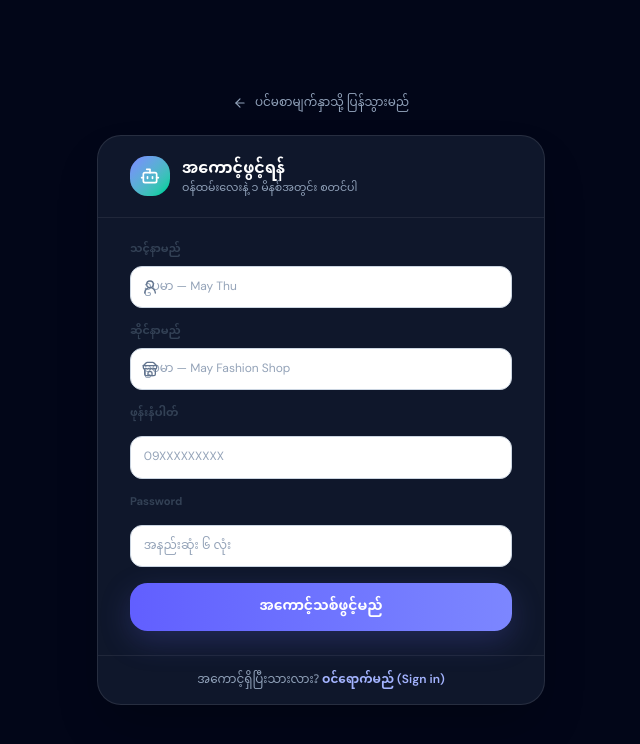
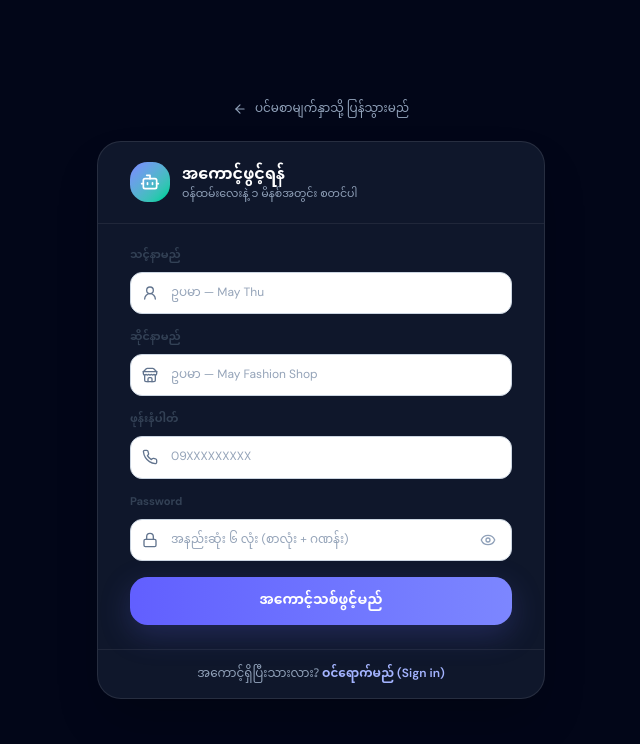
Before and after one commit to ZenithVogue/wonhtan-lay, a Next.js app: page /sign-up in a window 1280 px wide. Shown: the top 744 px of the page, without its empty margins (319-959 px from the left). Built offline with nearby package versions, Linux system fonts and the light colour scheme.

Commit message:
Auth form UX: icon padding fix, show/hide password, password complexity, autocomplete; footer CTA and link styling
Co-authored-by: arena-agent <297053741+arena-agent@users.noreply.github.com>

```diff
--- a/app/globals.css
+++ b/app/globals.css
@@ -365,6 +365,8 @@ html:not(.dark) .dashboard-shell .border-sky-400\/20 { border-color: #bae6fd; }
 .dark .dashboard-shell .receipt-paper .text-slate-600 { color: #475569; }
 .dark .dashboard-shell .receipt-paper .text-slate-500 { color: #64748b; }
 
+/* Kept in the components layer so Tailwind utilities (e.g. pl-10) can override the default padding. */
+@layer components {
   .form-label { display: block; margin-bottom: 0.45rem; color: #334155; font-size: 0.7rem; font-weight: 700; }
   .form-input { width: 100%; border: 1px solid #cbd5e1; border-radius: 0.75rem; background: #fff; color: #0f172a; padding: 0.7rem 0.8rem; font-size: 0.75rem; outline: none; transition: 180ms ease; }
   .form-input:focus { border-color: #818cf8; box-shadow: 0 0 0 3px rgb(99 102 241 / 0.12); }
@@ -372,6 +374,7 @@ html:not(.dark) .dashboard-shell .border-sky-400\/20 { border-color: #bae6fd; }
   .dark .form-label { color: #e2e8f0; }
   .dark .form-input { border-color: #475569; background: #0f172a; color: #f8fafc; }
   .dark .form-input::placeholder { color: #64748b; }
+}
 
 
 @media print {
--- a/app/page.tsx
+++ b/app/page.tsx
@@ -289,7 +289,7 @@ export default function Home() {
             <p className="mt-7 text-center text-xs text-slate-500">KPay / WavePay နဲ့ ပေးချေနိုင်ပါတယ်။ အချိန်မရွေး Dashboard › Settings › Billing ကနေ plan ပြောင်းနိုင်ပါတယ်။</p>
           </section>
 
-          <section className="container pb-24 sm:pb-32"><div className="grid items-center gap-8 border-t border-slate-200 pt-10 dark:border-slate-800 sm:grid-cols-[1fr_auto]"><div><div className="flex items-center gap-2 text-sm font-semibold text-slate-900 dark:text-white"><ShieldCheck className="size-4 text-emerald-700 dark:text-emerald-300" /> Local sellers အတွက် ယုံကြည်စိတ်ချရတဲ့ အလုပ်ဖော်</div><p className="mt-2 max-w-2xl text-sm leading-6 text-slate-600 dark:text-slate-500">သင့်ရဲ့ customer data နဲ့ order information တွေကို လုံခြုံစွာ ထိန်းသိမ်းထားပြီး မြန်မာ online commerce အတွက် ရိုးရှင်းစွာ တည်ဆောက်ထားပါတယ်။</p></div><a href="https://t.me/wonhtanlay_community" target="_blank" rel="noopener noreferrer" className="inline-flex items-center gap-2 text-sm font-semibold text-slate-700 transition-colors duration-200 hover:text-indigo-600 active:text-emerald-600 dark:text-slate-300 dark:hover:text-emerald-300 dark:active:text-emerald-200">အဖွဲ့နဲ့ စကားပြောမယ် <ArrowUpRight className="size-4" /></a></div></section>
+          <section className="container pb-24 sm:pb-32"><div className="grid items-center gap-8 border-t border-slate-200 pt-10 dark:border-slate-800 sm:grid-cols-[1fr_auto]"><div><div className="flex items-center gap-2 text-sm font-semibold text-slate-900 dark:text-white"><ShieldCheck className="size-4 text-emerald-700 dark:text-emerald-300" /> Local sellers အတွက် ယုံကြည်စိတ်ချရတဲ့ အလုပ်ဖော်</div><p className="mt-2 max-w-2xl text-sm leading-6 text-slate-600 dark:text-slate-500">သင့်ရဲ့ customer data နဲ့ order information တွေကို လုံခြုံစွာ ထိန်းသိမ်းထားပြီး မြန်မာ online commerce အတွက် ရိုးရှင်းစွာ တည်ဆောက်ထားပါတယ်။</p></div><a href="https://t.me/wonhtanlay_community" target="_blank" rel="noopener noreferrer" className="inline-flex items-center justify-center gap-2 rounded-lg bg-indigo-600 px-4 py-2 text-sm font-semibold text-white shadow-sm transition-all duration-200 hover:bg-indigo-700 active:scale-95 focus-visible:outline-none focus-visible:ring-2 focus-visible:ring-indigo-500 focus-visible:ring-offset-2 focus-visible:ring-offset-white dark:focus-visible:ring-offset-slate-950">အဖွဲ့နဲ့ စကားပြောမယ် <ArrowUpRight className="size-4" /></a></div></section>
         </main>
 
         <footer className="relative z-10 border-t border-slate-200 bg-slate-50 dark:border-slate-800 dark:bg-slate-950">
@@ -465,7 +465,7 @@ function PlayIcon() {
 }
 
 function FooterColumn({ title, links, onClick }: { title: string; links: string[]; onClick: (link: string) => void }) {
-  const linkClass = "inline-block w-fit cursor-pointer text-left text-sm text-slate-600 transition-colors duration-200 hover:text-indigo-600 active:scale-95 active:text-indigo-800 focus-visible:outline-none focus-visible:ring-2 focus-visible:ring-indigo-500 focus-visible:ring-offset-2 focus-visible:ring-offset-slate-50 dark:text-slate-400 dark:hover:text-indigo-400 dark:active:text-indigo-300 dark:focus-visible:ring-offset-slate-950";
+  const linkClass = "inline-block w-fit cursor-pointer text-left text-sm text-slate-600 transition-all duration-200 hover:text-indigo-600 active:scale-95 active:text-indigo-800 focus-visible:outline-none focus-visible:ring-2 focus-visible:ring-indigo-500 focus-visible:ring-offset-2 focus-visible:ring-offset-slate-50 dark:text-slate-400 dark:hover:text-indigo-400 dark:active:text-indigo-300 dark:focus-visible:ring-offset-slate-950";
   const sectionIds: Record<string, string> = { Features: "features", Pricing: "pricing", Demo: "demo" };
 
   return (
--- a/app/sign-in/page.tsx
+++ b/app/sign-in/page.tsx
@@ -1,7 +1,7 @@
 "use client";
 
 import { getAccount, landingRouteFor } from "@/lib/account";
-import { ArrowLeft, Bot, Loader2 } from "lucide-react";
+import { ArrowLeft, Bot, Eye, EyeOff, Loader2, Lock, Phone } from "lucide-react";
 import Link from "next/link";
 import { useRouter } from "next/navigation";
 import { useState, type FormEvent } from "react";
@@ -11,6 +11,7 @@ export default function SignInPage() {
   const router = useRouter();
   const [phone, setPhone] = useState("");
   const [password, setPassword] = useState("");
+  const [showPassword, setShowPassword] = useState(false);
   const [submitting, setSubmitting] = useState(false);
 
   const submit = (event: FormEvent) => {
@@ -51,25 +52,44 @@ export default function SignInPage() {
         <form onSubmit={submit} className="space-y-4 px-6 py-6 sm:px-8">
           <label className="block">
             <span className="form-label">ဖုန်းနံပါတ်</span>
+            <span className="relative mt-1.5 block">
+              <Phone className="pointer-events-none absolute left-3 top-1/2 size-4 -translate-y-1/2 text-slate-500" />
               <input
-              className="form-input mt-1.5"
+                className="form-input pl-10"
+                name="username"
+                type="tel"
                 value={phone}
                 onChange={event => setPhone(event.target.value)}
                 placeholder="09XXXXXXXXX"
                 inputMode="tel"
-              autoComplete="tel"
+                autoComplete="username"
               />
+            </span>
           </label>
+
           <label className="block">
             <span className="form-label">Password</span>
+            <span className="relative mt-1.5 block">
+              <Lock className="pointer-events-none absolute left-3 top-1/2 size-4 -translate-y-1/2 text-slate-500" />
               <input
-              className="form-input mt-1.5"
-              type="password"
+                className="form-input pl-10 pr-11"
+                name="password"
+                type={showPassword ? "text" : "password"}
                 value={password}
                 onChange={event => setPassword(event.target.value)}
                 placeholder="Password"
                 autoComplete="current-password"
               />
+              <button
+                type="button"
+                onClick={() => setShowPassword(value => !value)}
+                aria-label={showPassword ? "Password ကို ဖျောက်မည်" : "Password ကို ပြမည်"}
+                aria-pressed={showPassword}
+                className="absolute right-2 top-1/2 flex size-8 -translate-y-1/2 items-center justify-center rounded-lg text-slate-400 transition-all hover:text-white active:scale-95"
+              >
+                {showPassword ? <EyeOff className="size-4" /> : <Eye className="size-4" />}
+              </button>
+            </span>
           </label>
           <button type="submit" disabled={submitting} className="button-primary h-12 w-full">
             {submitting ? (
--- a/app/sign-up/page.tsx
+++ b/app/sign-up/page.tsx
@@ -1,7 +1,7 @@
 "use client";
 
-import { landingRouteFor, saveAccount, type Account } from "@/lib/account";
-import { ArrowLeft, Bot, Loader2, Store, UserRound } from "lucide-react";
+import { PASSWORD_COMPLEXITY_MESSAGE, isPasswordComplex, landingRouteFor, saveAccount, type Account } from "@/lib/account";
+import { ArrowLeft, Bot, Eye, EyeOff, Loader2, Lock, Phone, Store, UserRound } from "lucide-react";
 import Link from "next/link";
 import { useRouter } from "next/navigation";
 import { useState, type FormEvent } from "react";
@@ -14,6 +14,7 @@ export default function SignUpPage() {
   const [shop, setShop] = useState("");
   const [phone, setPhone] = useState("");
   const [password, setPassword] = useState("");
+  const [showPassword, setShowPassword] = useState(false);
   const [submitting, setSubmitting] = useState(false);
 
   const submit = (event: FormEvent) => {
@@ -35,6 +36,10 @@ export default function SignUpPage() {
     }
     if (password.length < 6) {
       toast("Password တိုလွန်းပါတယ်", { description: "အနည်းဆုံး စာလုံး ၆ လုံး ထားပေးပါ။" });
+      return;
+    }
+    if (!isPasswordComplex(password)) {
+      toast("Password မလုံလောက်သေးပါ", { description: PASSWORD_COMPLEXITY_MESSAGE });
       return;
     }
 
@@ -79,10 +84,11 @@ export default function SignUpPage() {
             <span className="relative mt-1.5 block">
               <UserRound className="pointer-events-none absolute left-3 top-1/2 size-4 -translate-y-1/2 text-slate-500" />
               <input
-                className="form-input pl-9"
+                className="form-input pl-10"
                 value={name}
                 onChange={event => setName(event.target.value)}
                 placeholder="ဥပမာ — May Thu"
+                name="name"
                 autoComplete="name"
               />
             </span>
@@ -93,10 +99,11 @@ export default function SignUpPage() {
             <span className="relative mt-1.5 block">
               <Store className="pointer-events-none absolute left-3 top-1/2 size-4 -translate-y-1/2 text-slate-500" />
               <input
-                className="form-input pl-9"
+                className="form-input pl-10"
                 value={shop}
                 onChange={event => setShop(event.target.value)}
                 placeholder="ဥပမာ — May Fashion Shop"
+                name="organization"
                 autoComplete="organization"
               />
             </span>
@@ -104,26 +111,44 @@ export default function SignUpPage() {
 
           <label className="block">
             <span className="form-label">ဖုန်းနံပါတ်</span>
+            <span className="relative mt-1.5 block">
+              <Phone className="pointer-events-none absolute left-3 top-1/2 size-4 -translate-y-1/2 text-slate-500" />
               <input
-              className="form-input mt-1.5"
+                className="form-input pl-10"
+                name="username"
+                type="tel"
                 value={phone}
                 onChange={event => setPhone(event.target.value)}
                 placeholder="09XXXXXXXXX"
                 inputMode="tel"
-              autoComplete="tel"
+                autoComplete="username"
               />
+            </span>
           </label>
 
           <label className="block">
             <span className="form-label">Password</span>
+            <span className="relative mt-1.5 block">
+              <Lock className="pointer-events-none absolute left-3 top-1/2 size-4 -translate-y-1/2 text-slate-500" />
               <input
-              className="form-input mt-1.5"
-              type="password"
+                className="form-input pl-10 pr-11"
+                name="password"
+                type={showPassword ? "text" : "password"}
                 value={password}
                 onChange={event => setPassword(event.target.value)}
-              placeholder="အနည်းဆုံး ၆ လုံး"
+                placeholder="အနည်းဆုံး ၆ လုံး (စာလုံး + ဂဏန်း)"
                 autoComplete="new-password"
               />
+              <button
+                type="button"
+                onClick={() => setShowPassword(value => !value)}
+                aria-label={showPassword ? "Password ကို ဖျောက်မည်" : "Password ကို ပြမည်"}
+                aria-pressed={showPassword}
+                className="absolute right-2 top-1/2 flex size-8 -translate-y-1/2 items-center justify-center rounded-lg text-slate-400 transition-all hover:text-white active:scale-95"
+              >
+                {showPassword ? <EyeOff className="size-4" /> : <Eye className="size-4" />}
+              </button>
+            </span>
           </label>
 
           <button type="submit" disabled={submitting} className="button-primary h-12 w-full">
```
Also changed, not shown: lib/account.ts (+8 -0 lines), 1 other file (tests, documents, lock files or other folders). Lines whose indentation alone changed are shown as unchanged.
